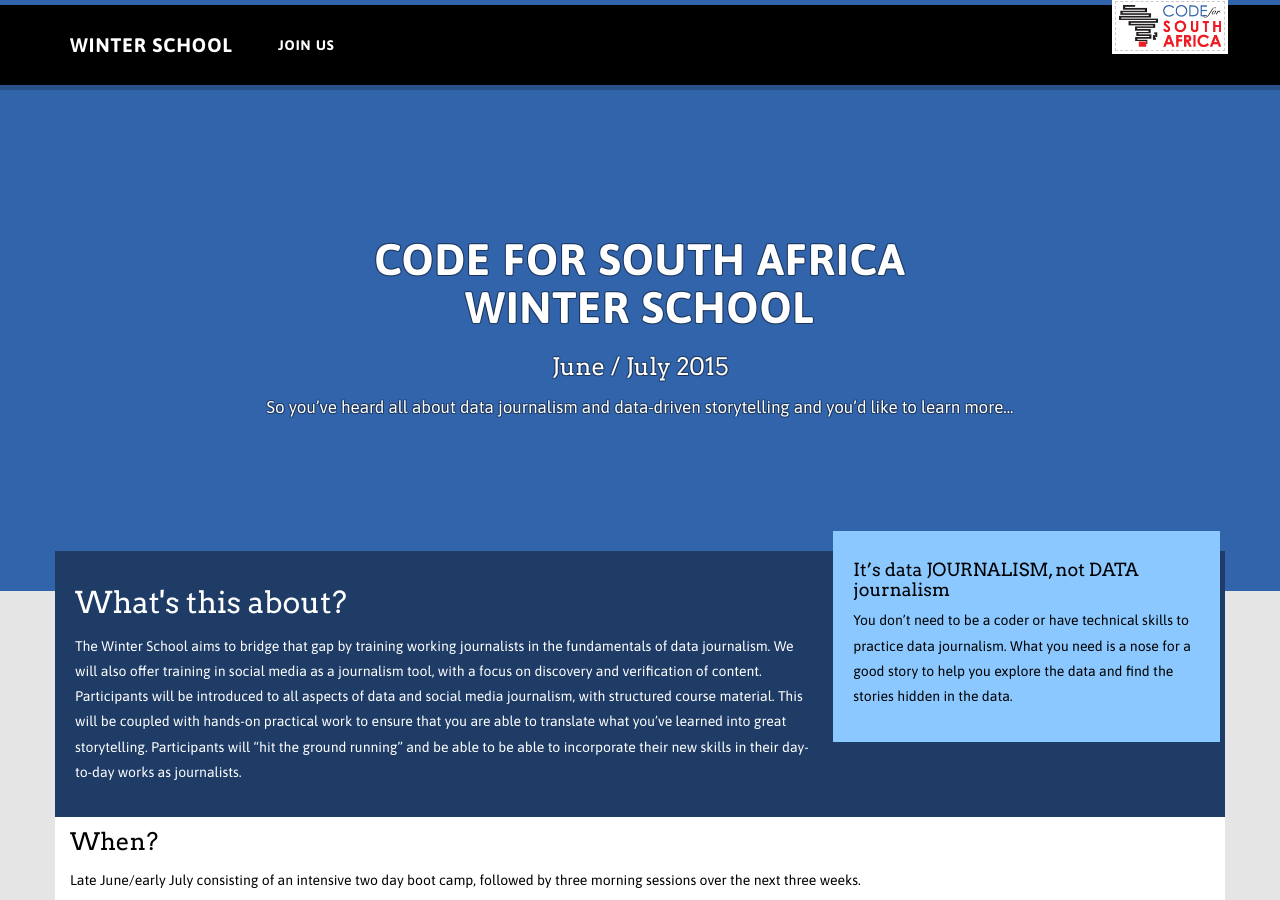
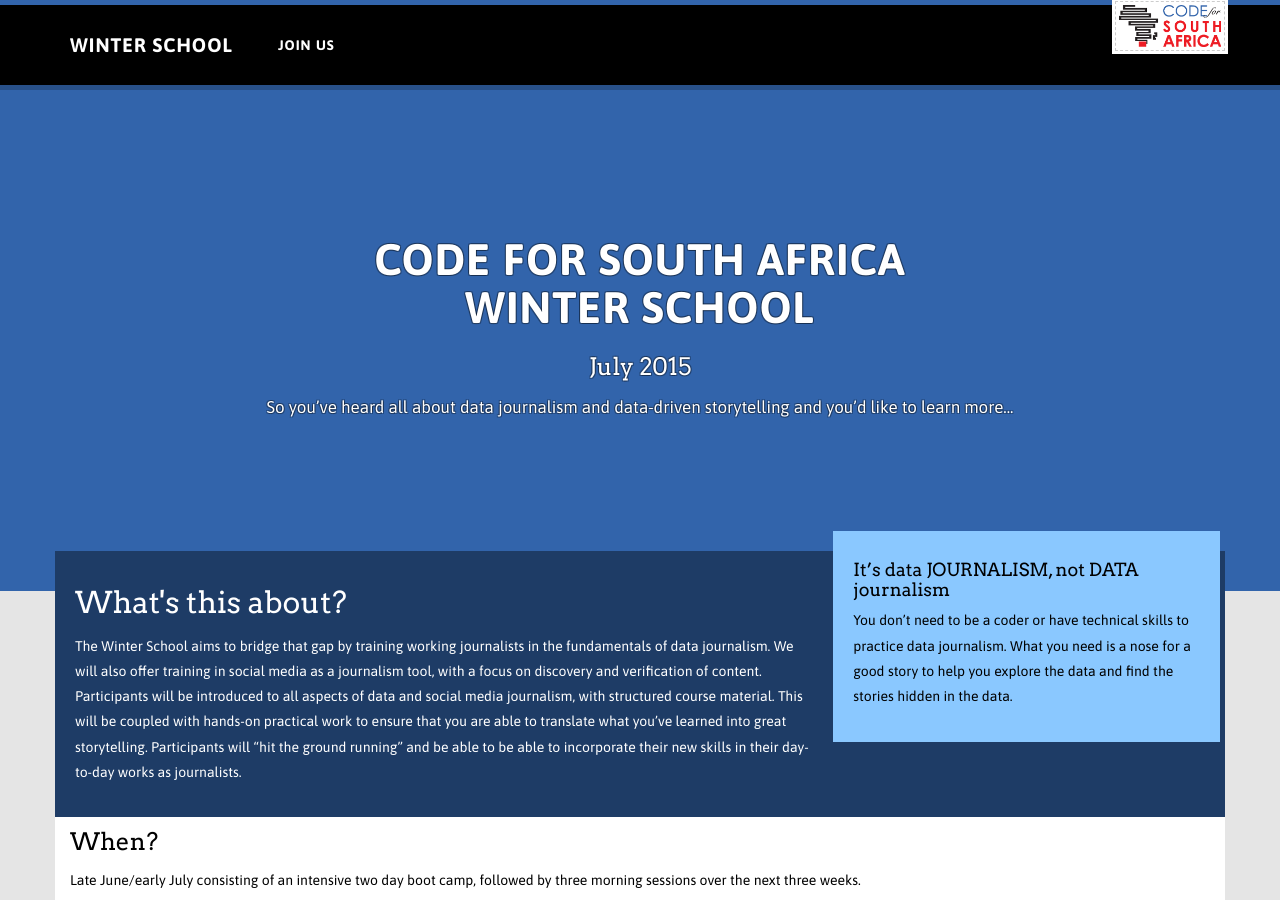
Before and after one commit to Code4SA/winterschool, a Jekyll site: the page built from index.html, in a window 1280 px wide and 900 px high. Built offline with Jekyll 4.4.1, drawn with Linux system fonts in a browser that asks for light colours.

Commit message:
Update index.html

```diff
--- a/index.html
+++ b/index.html
@@ -6,7 +6,7 @@
 <div class="jumbotron">
     <div class="container">
         <h1>Code for South Africa<br>Winter School</h1>
-        <h3>June / July 2015</h3>
+        <h3>July 2015</h3>
         <p>So you’ve heard all about data journalism and data-driven storytelling and you’d like to learn more...</p>
     </div>
 </div>
```
